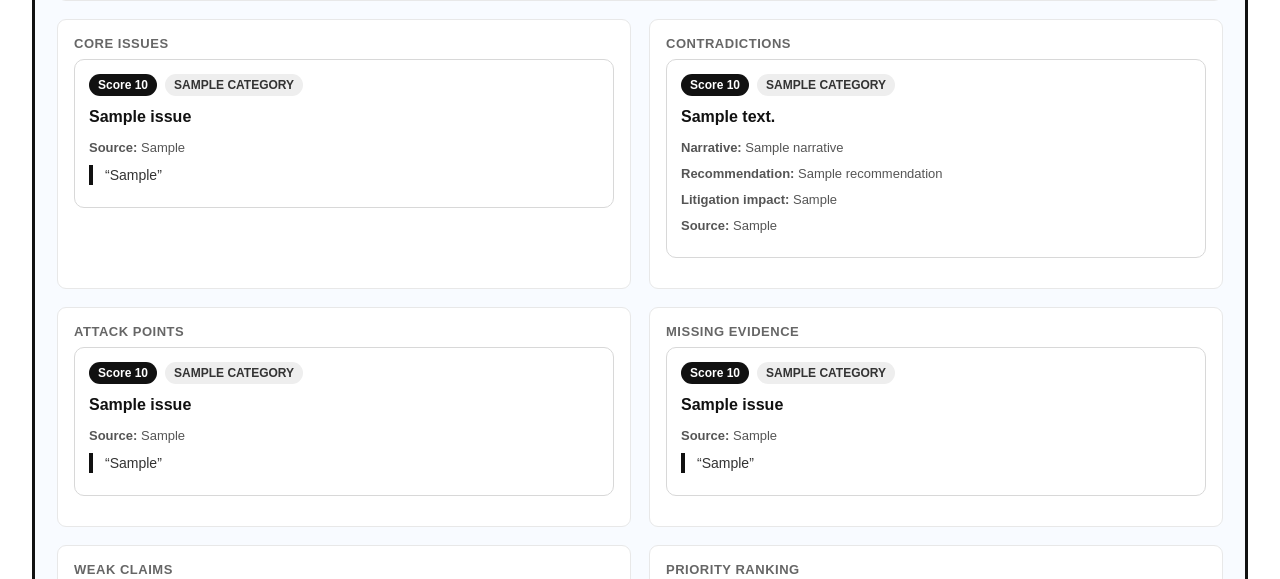
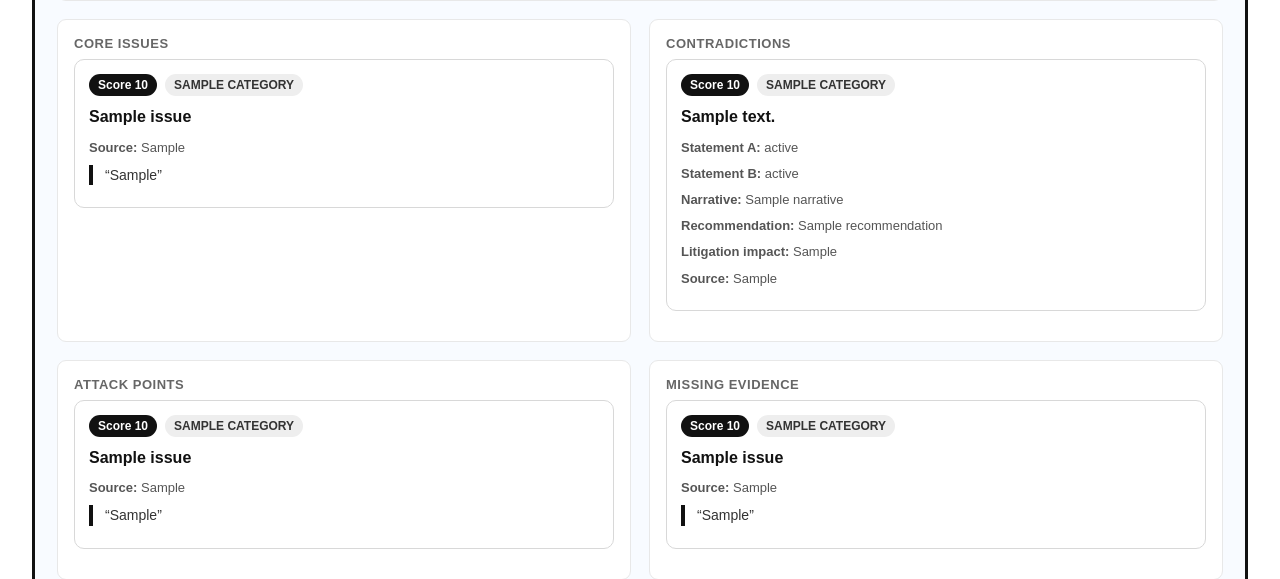
Before and after one commit to nhpcorp35/legal-ai, a Flask app: template templates/matter.html in a window 1280 px wide. Shown: the part 1371-1950 px from the top of the page. Run offline with Flask 3, Linux system fonts and the light colour scheme; the template is opened without the code that fills it: most values are stand-ins (such as "Sample title", 1, 10 or a date in 2020).

Commit message:
Display contradiction evidence

```diff
--- a/templates/matter.html
+++ b/templates/matter.html
@@ -567,6 +567,18 @@
 
                                 <div class="trace-issue">{{ item.summary }}</div>
 
+                                {% if item.statement_a %}
+                                    <div class="trace-meta">
+                                        <strong>Statement A:</strong> {{ item.statement_a }}
+                                    </div>
+                                {% endif %}
+
+                                {% if item.statement_b %}
+                                    <div class="trace-meta">
+                                        <strong>Statement B:</strong> {{ item.statement_b }}
+                                    </div>
+                                {% endif %}
+
                                 {% if item.narrative %}
                                     <div class="trace-meta">
                                         <strong>Narrative:</strong> {{ item.narrative }}
```
